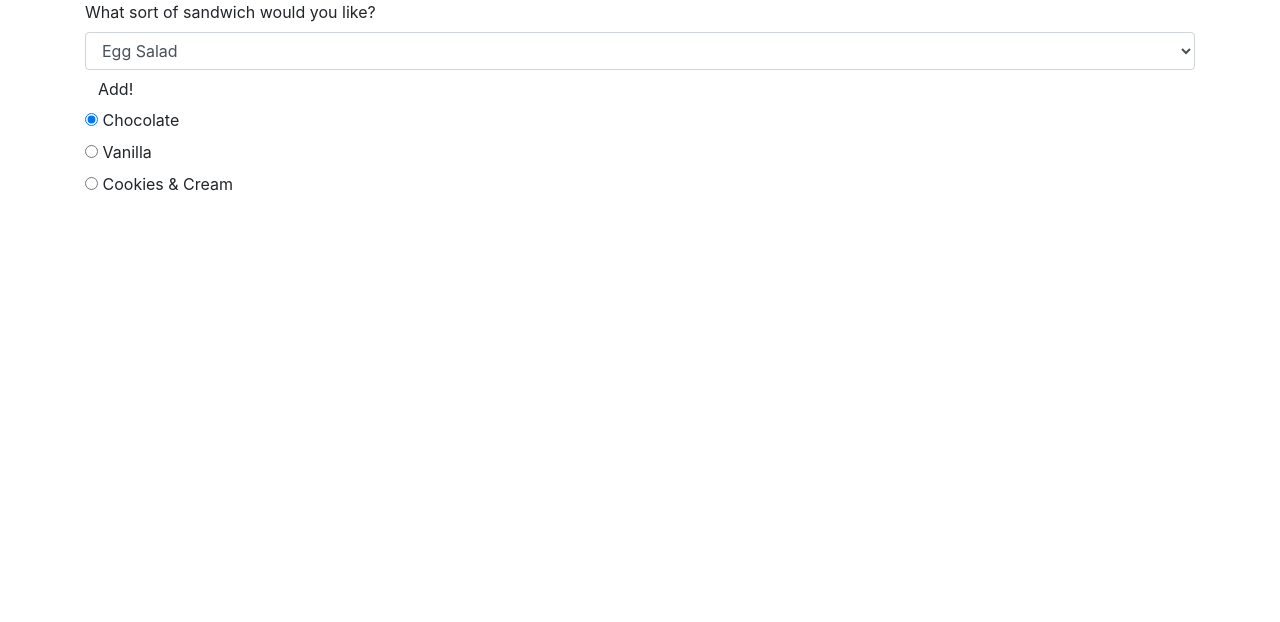
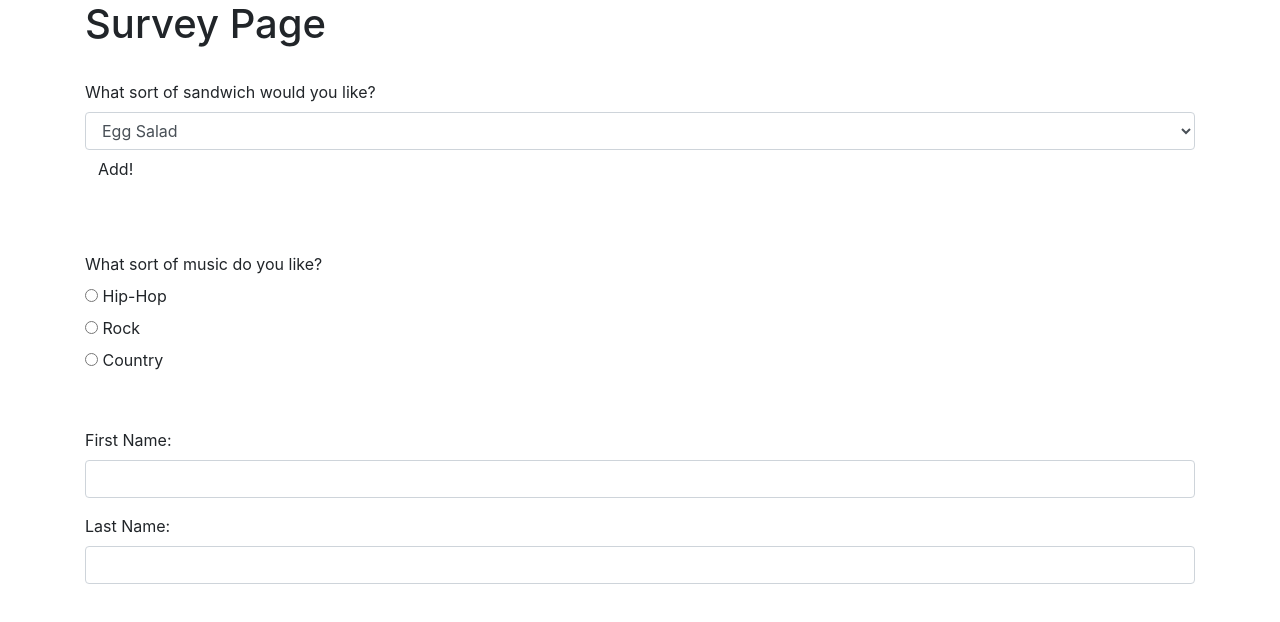
Before and after one commit to ShonBurgundy/Survery-Page, a plain HTML site: page index.html in a window 1280 px wide. Drawn offline with nearby package versions, Linux system fonts and the light colour scheme.

Commit message:
Add  <input> form for full name and radio buttons for music choices

```diff
--- a/index.html
+++ b/index.html
@@ -11,6 +11,8 @@
 </head>
 <body>
   <div class=container>
+      <h1>Survey Page</h1>
+      <br>
     <form action="" id="formOne">
       <label for="sandwich">What sort of sandwich would you like?</label>
       <select class="form-control" id="sandwichInput">
@@ -22,27 +24,39 @@
       <button type="submit" class="btn">Add!</button>
     </form>
     <div id="ouptut">
-
+     <p> <span class="sandwichOuput"></span> </p>
     </div>
-
+  <br></br>
+    <label>What sort of music do you like?</label>
     <div class="radio">
       <label>
-        <input type="radio" name="flavor" value="chocolate" checked>
-        Chocolate
+        <input type="radio" name="music" value="hiphop">
+        Hip-Hop
       </label>
     </div>
     <div class="radio">
       <label>
-        <input type="radio" name="flavor" value="vanilla">
-        Vanilla
+        <input type="radio" name="music" value="rock">
+        Rock
       </label>
     </div>
     <div class="radio">
       <label>
-        <input type="radio" name="flavor" value="cookiesandcream">
-        Cookies & Cream
+        <input type="radio" name="Music" value="country">
+        Country
       </label>
     </div>
+  <br></br>
+    <form>
+      <div class="form-group">
+        <label for="fname">First Name:</label>
+        <input id="fname" class="form-control" type="text">
+      </div>
+      <div class="form-group">
+        <label for="lname">Last Name:</label>
+        <input id="lname" class="form-control" type="text">
+      </div>
+    </form>
 
 
 
```
